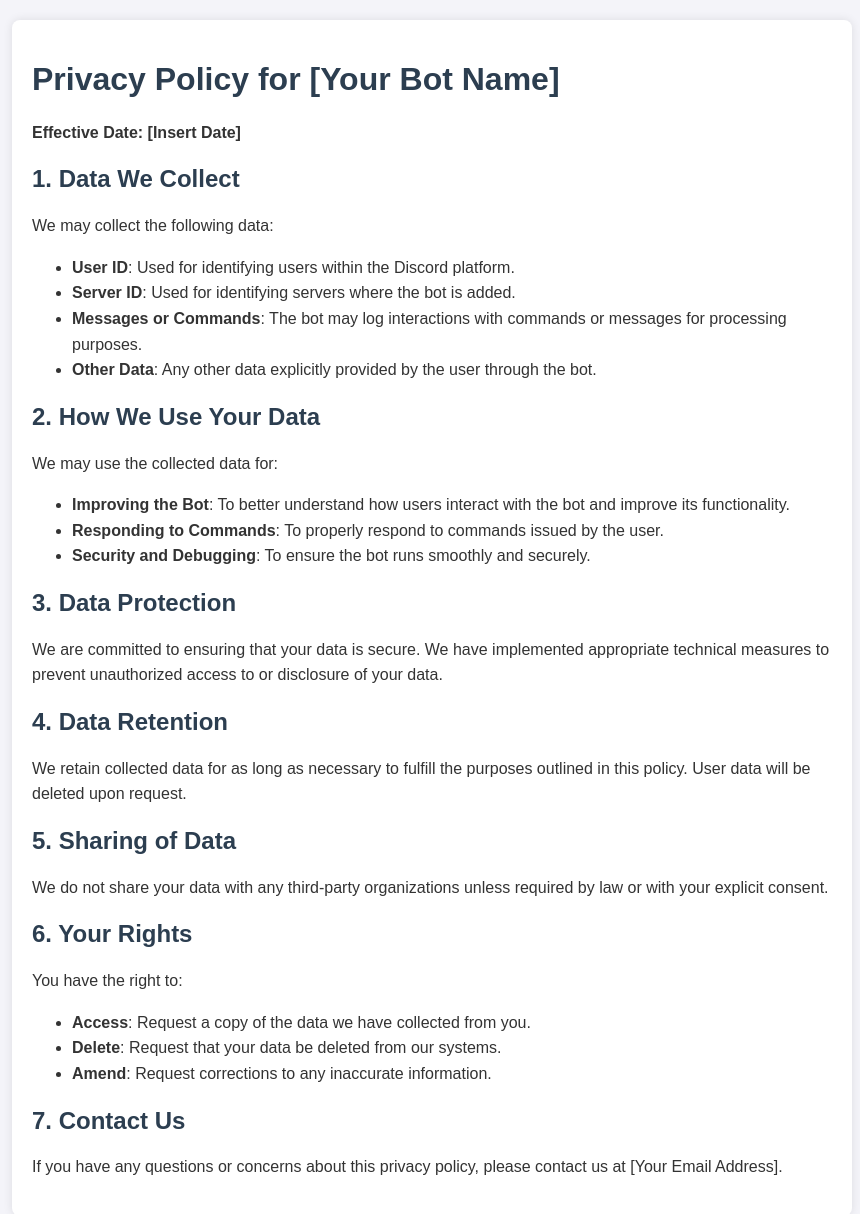
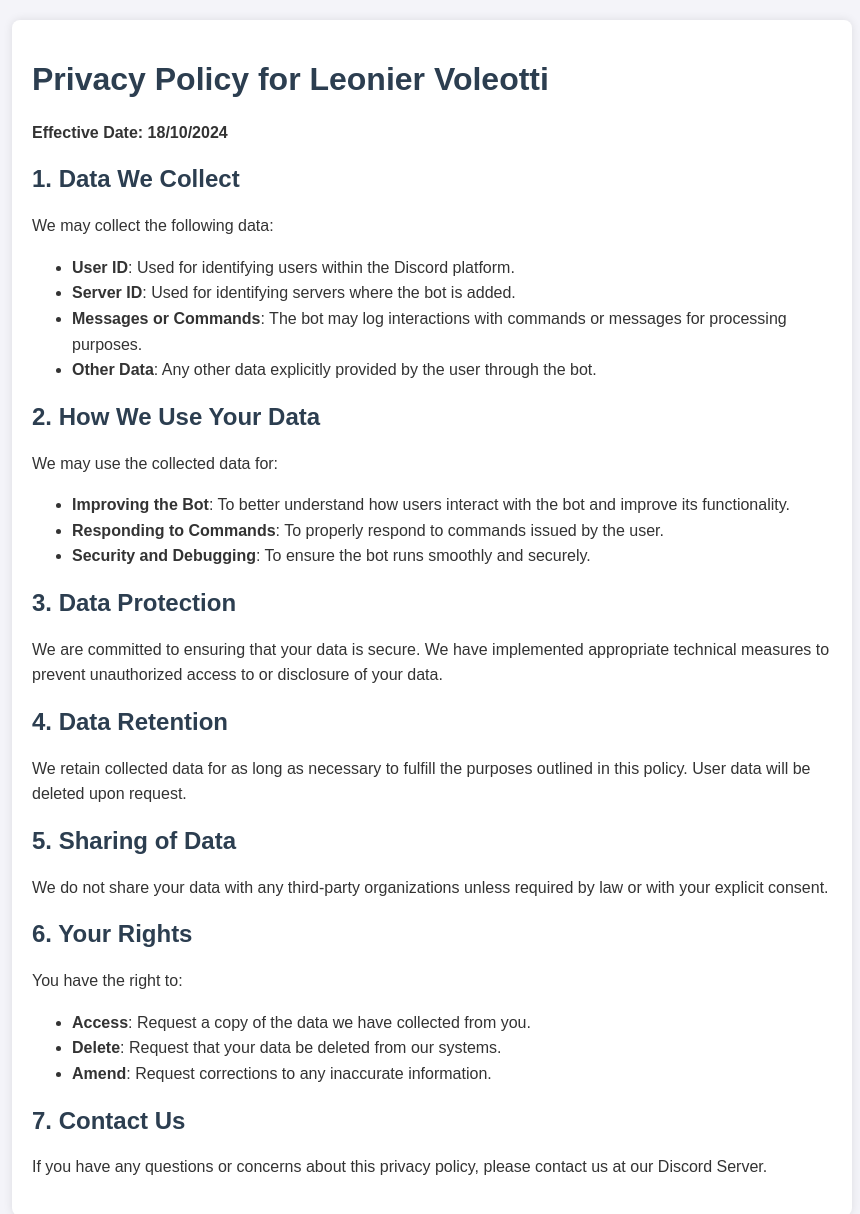
Before and after one commit to Leonia990/Leonier-privacy, a plain HTML site: page index.html in a window 1280 px wide. Shown: the whole page, without its empty margins (208-1068 px from the left). Drawn offline with Linux system fonts and the light colour scheme.

Commit message:
index.html

```diff
--- a/index.html
+++ b/index.html
@@ -31,8 +31,8 @@
 </head>
 <body>
     <div class="container">
-        <h1>Privacy Policy for [Your Bot Name]</h1>
-        <p><strong>Effective Date: [Insert Date]</strong></p>
+        <h1>Privacy Policy for Leonier Voleotti</h1>
+        <p><strong>Effective Date: 18/10/2024</strong></p>
 
         <h2>1. Data We Collect</h2>
         <p>We may collect the following data:</p>
@@ -69,7 +69,7 @@
         </ul>
 
         <h2>7. Contact Us</h2>
-        <p>If you have any questions or concerns about this privacy policy, please contact us at [Your Email Address].</p>
+        <p>If you have any questions or concerns about this privacy policy, please contact us at our Discord Server.</p>
     </div>
 </body>
 </html>
```
